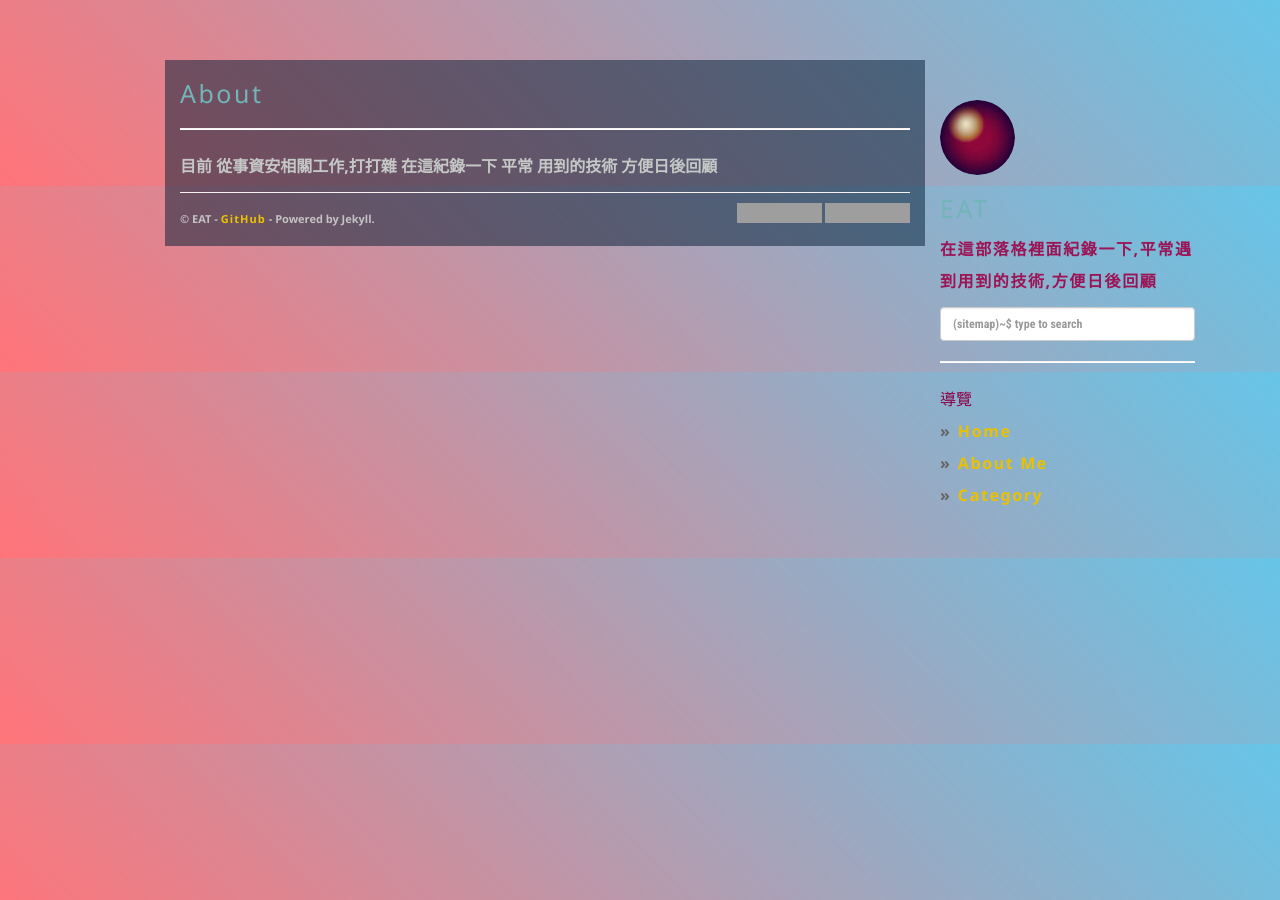
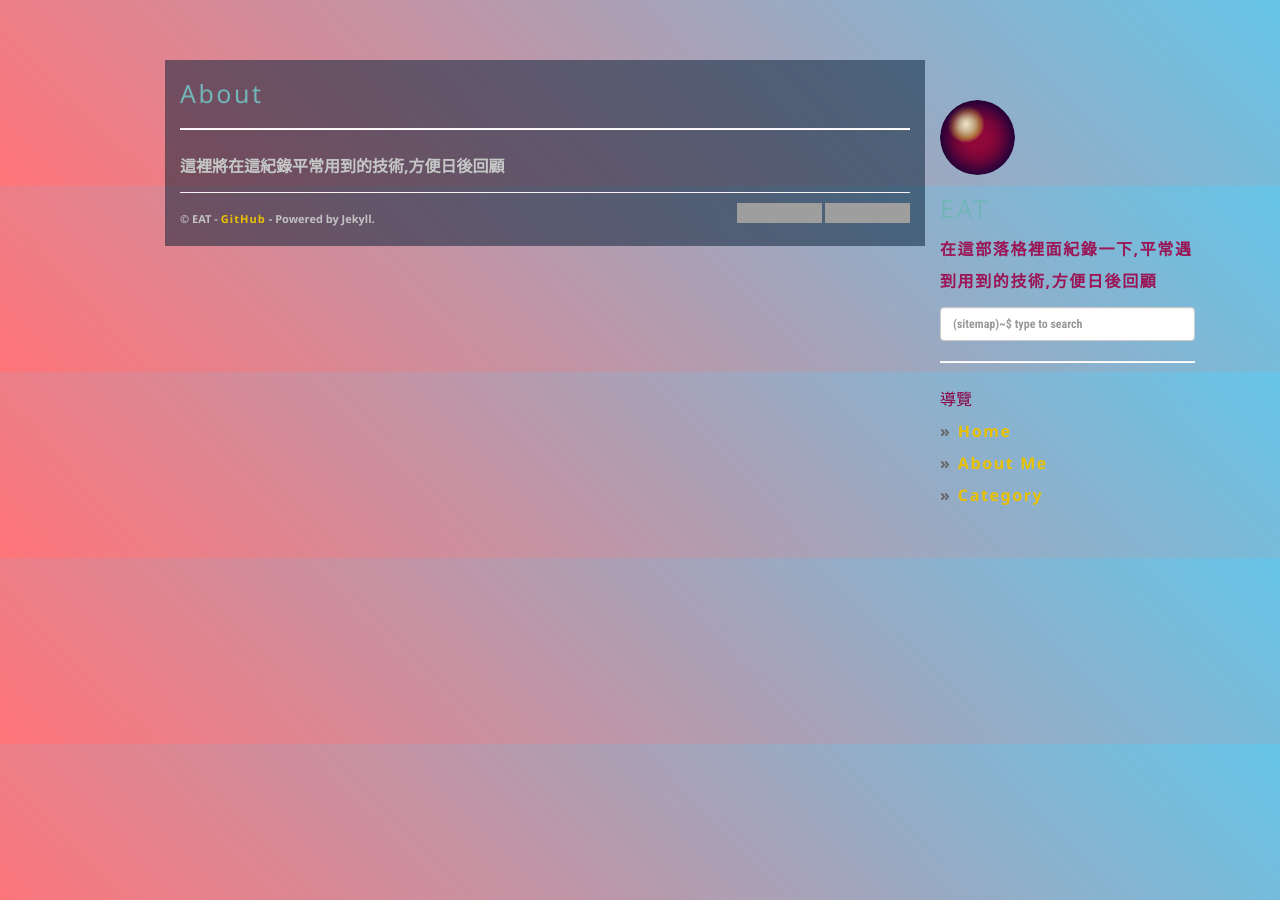
Before and after one commit to dyeat/dyeat.github.io, a Jekyll site: the page built from about.md, in a window 1280 px wide. Built offline with Jekyll 4.4.1, drawn with Linux system fonts in a browser that asks for light colours; nearby versions of some CDN libraries; grey boxes are pictures that could not be loaded.

Commit message:
update post

```diff
--- a/about.md
+++ b/about.md
@@ -3,4 +3,4 @@ layout: page
 title: About
 permalink: /about/
 ---
-目前 從事資安相關工作,打打雜 在這紀錄一下 平常 用到的技術 方便日後回顧
+這裡將在這紀錄平常用到的技術,方便日後回顧
```
